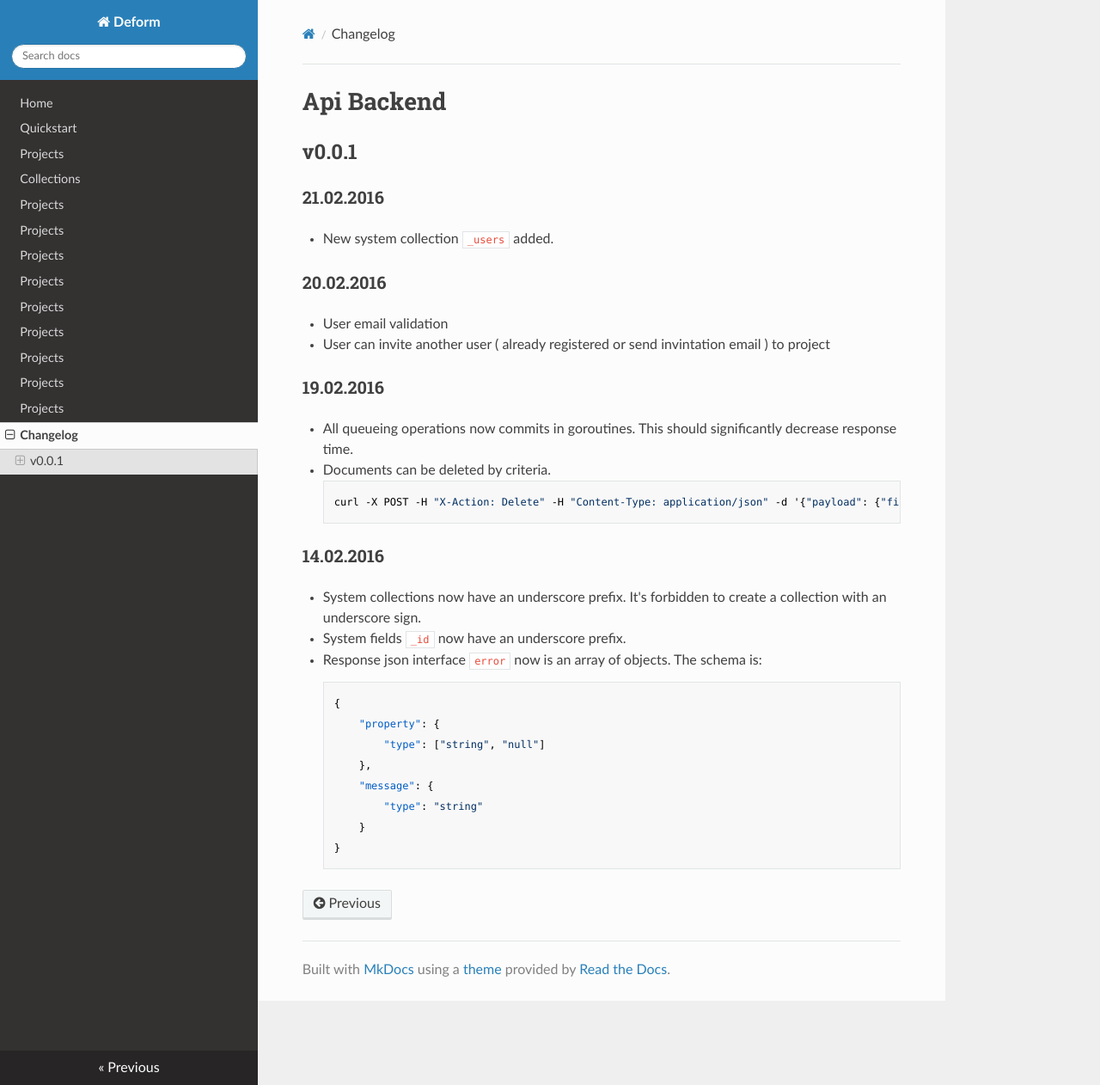
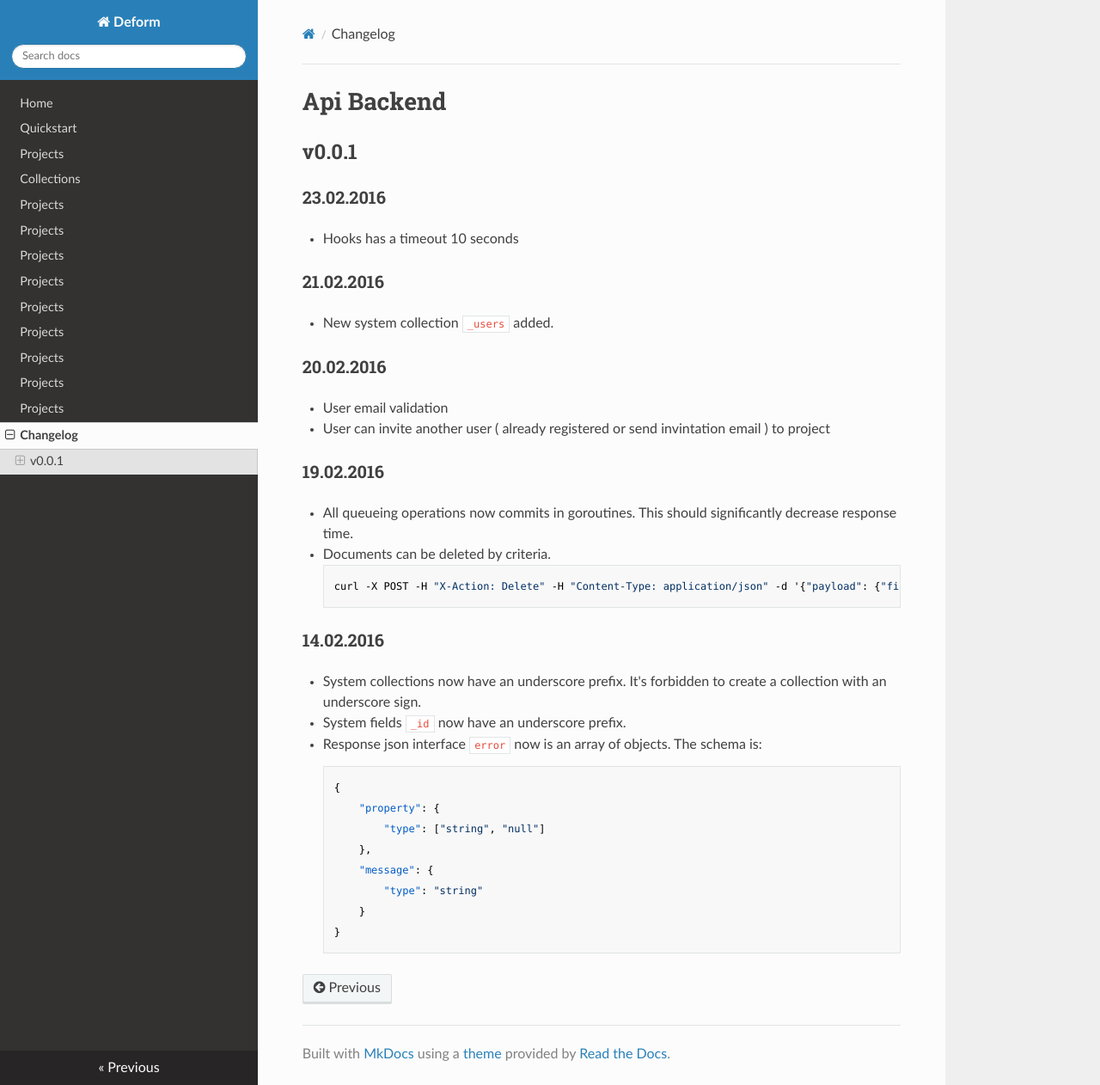
Before and after one commit to deformio/docs, an MkDocs documentation site: the page built from docs/changelog.md, in a window 1280 px wide and 1262 px high. Shown: the whole window at 86% size. Built offline with MkDocs 1.6.1, drawn with Linux system fonts in a browser that asks for light colours; nearby versions of some CDN libraries; old or Windows-style settings are respelled for this version of MkDocs.

Commit message:
Changelog updated

```diff
--- a/docs/changelog.md
+++ b/docs/changelog.md
@@ -1,6 +1,10 @@
 # Api Backend
 
 ## v0.0.1
+
+### 23.02.2016
+
+  * Hooks has a timeout 10 seconds
 
 ### 21.02.2016
 
```
